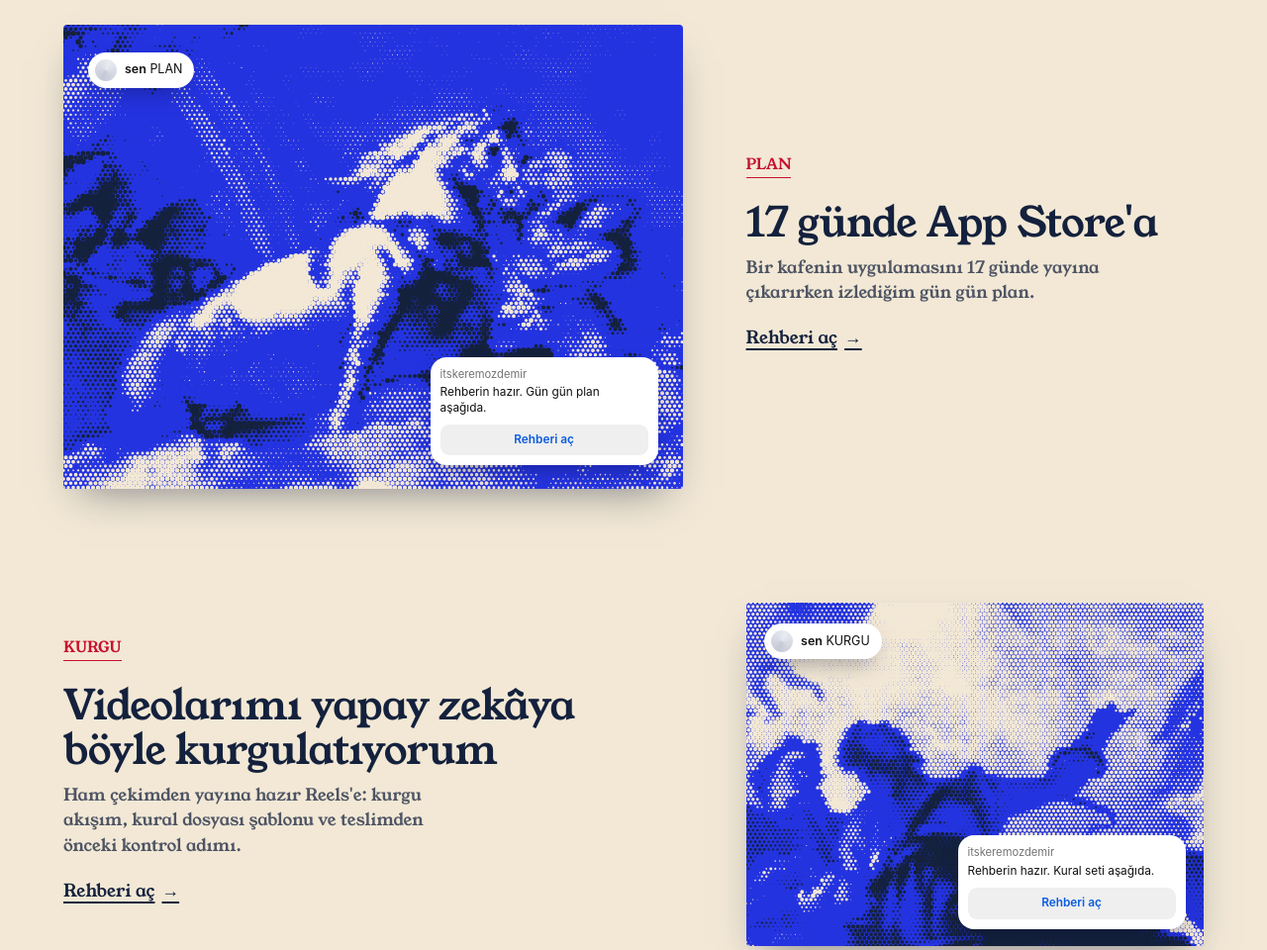
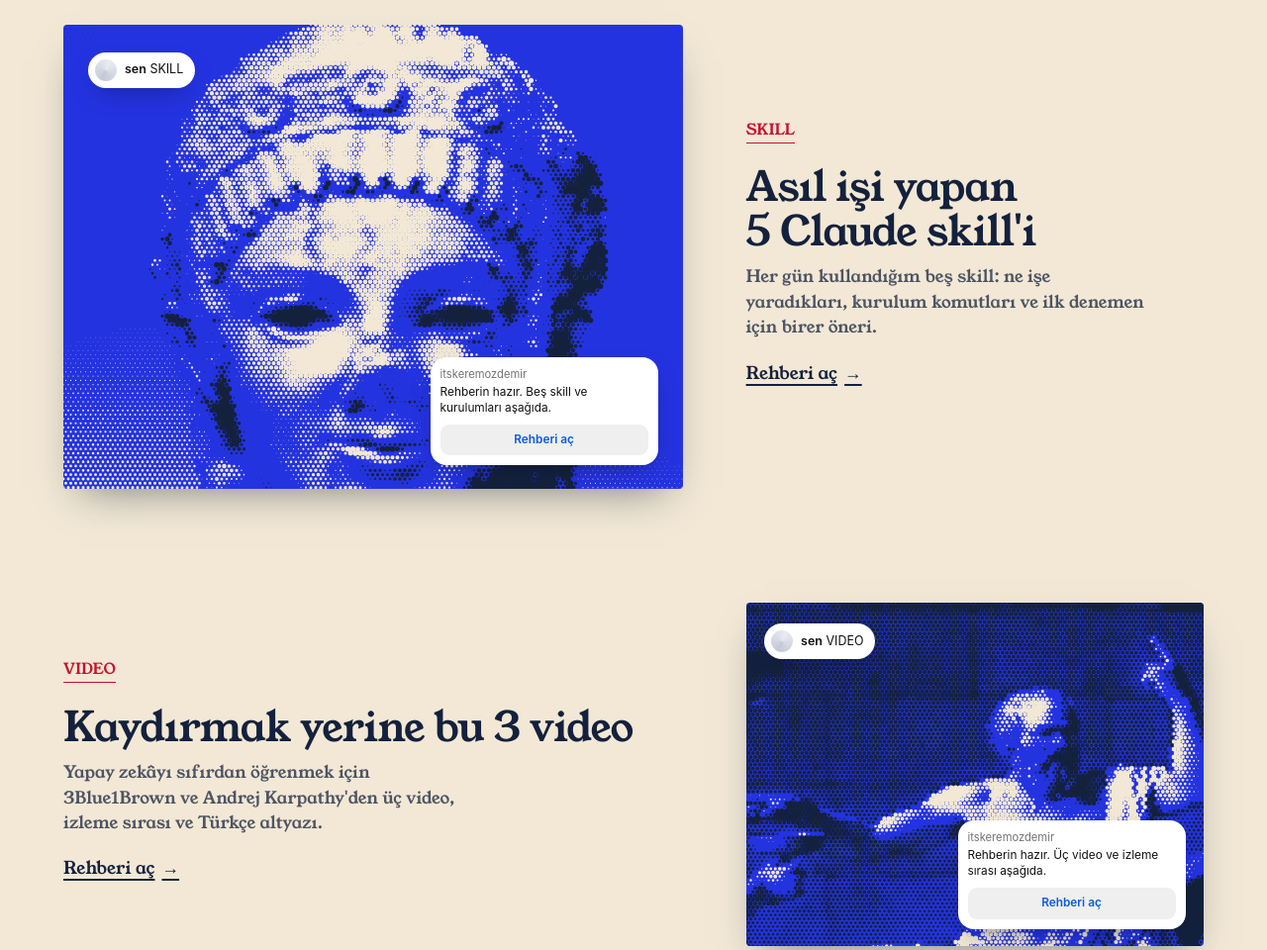
Before and after one commit to keremozdemir12/keremozdemir12.github.io, a plain HTML site: page index.html in a window 1280 px wide. Shown: the part 1260-2220 px from the top of the page at 99% size. Drawn offline with Linux system fonts and the light colour scheme; animation ran at ten frames a second.

Commit message:
SKILL ve VIDEO rehberlerini ekle
Co-Authored-By: Claude Opus 5.5 <noreply@anthropic.com>

```diff
--- a/index.html
+++ b/index.html
@@ -137,6 +137,32 @@ footer p{max-width:80ch}
   <ol class="liste">
     <li class="rehber">
       <div class="pano">
+        <canvas class="ht" data-src="img/athena.jpg" data-cell="5" data-acik=".5" data-koyu=".3" aria-hidden="true"></canvas>
+        <div class="yorum" aria-hidden="true"><span class="pp"></span><span><b>sen</b> SKILL</span></div>
+        <div class="dm" aria-hidden="true"><small>itskeremozdemir</small>Rehberin hazır. Beş skill ve kurulumları aşağıda.<span class="dm-btn">Rehberi aç</span></div>
+      </div>
+      <div class="rehber-metin">
+        <span class="kelime">SKILL</span>
+        <h3>Asıl işi yapan 5 Claude skill'i</h3>
+        <p>Her gün kullandığım beş skill: ne işe yaradıkları, kurulum komutları ve ilk denemen için birer öneri.</p>
+        <a href="https://keremozdemir12.github.io/claude-skilleri/">Rehberi aç <span class="ok" aria-hidden="true">&rarr;</span></a>
+      </div>
+    </li>
+    <li class="rehber">
+      <div class="pano">
+        <canvas class="ht" data-src="img/sokrates.jpg" data-cell="5" data-acik=".5" data-koyu=".3" aria-hidden="true"></canvas>
+        <div class="yorum" aria-hidden="true"><span class="pp"></span><span><b>sen</b> VIDEO</span></div>
+        <div class="dm" aria-hidden="true"><small>itskeremozdemir</small>Rehberin hazır. Üç video ve izleme sırası aşağıda.<span class="dm-btn">Rehberi aç</span></div>
+      </div>
+      <div class="rehber-metin">
+        <span class="kelime">VIDEO</span>
+        <h3>Kaydırmak yerine bu 3 video</h3>
+        <p>Yapay zekâyı sıfırdan öğrenmek için 3Blue1Brown ve Andrej Karpathy'den üç video, izleme sırası ve Türkçe altyazı.</p>
+        <a href="https://keremozdemir12.github.io/yapay-zeka-videolari/">Rehberi aç <span class="ok" aria-hidden="true">&rarr;</span></a>
+      </div>
+    </li>
+    <li class="rehber">
+      <div class="pano">
         <canvas class="ht" data-src="img/aurora-at.jpg" data-cell="5" data-acik=".5" data-koyu=".3" aria-hidden="true"></canvas>
         <div class="yorum" aria-hidden="true"><span class="pp"></span><span><b>sen</b> PLAN</span></div>
         <div class="dm" aria-hidden="true"><small>itskeremozdemir</small>Rehberin hazır. Gün gün plan aşağıda.<span class="dm-btn">Rehberi aç</span></div>
@@ -207,7 +233,7 @@ footer p{max-width:80ch}
 </main>
 
 <footer>
-  <p>Görseller kamu malı: Augustus (Prima Porta), Rembrandt'ın 1660 otoportresi, Tiepolo'nun "Aurora'nın Arabası" ve "Barbaro Ailesinin Yüceltilmesi", Hermes heykeli (The Met, CC0), NOAA bulut fotoğrafı. Kaynak: Wikimedia Commons.</p>
+  <p>Görseller kamu malı: Augustus (Prima Porta), Rembrandt'ın 1660 otoportresi, Tiepolo'nun "Aurora'nın Arabası" ve "Barbaro Ailesinin Yüceltilmesi", Hermes heykeli, Athena başı, David'in "Sokrates'in Ölümü" (The Met, CC0), NOAA bulut fotoğrafı. Kaynak: Wikimedia Commons.</p>
   <p>Bu sayfa Claude Opus 5.5 ile kodlandı.</p>
 </footer>
 
```
Also changed, not shown: img/athena.jpg (added), img/sokrates.jpg (added).
